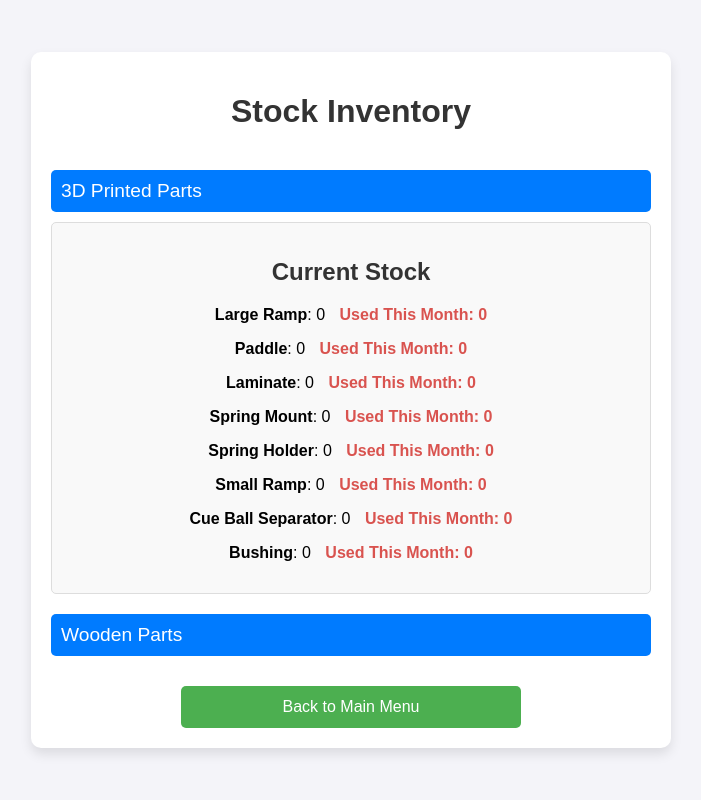
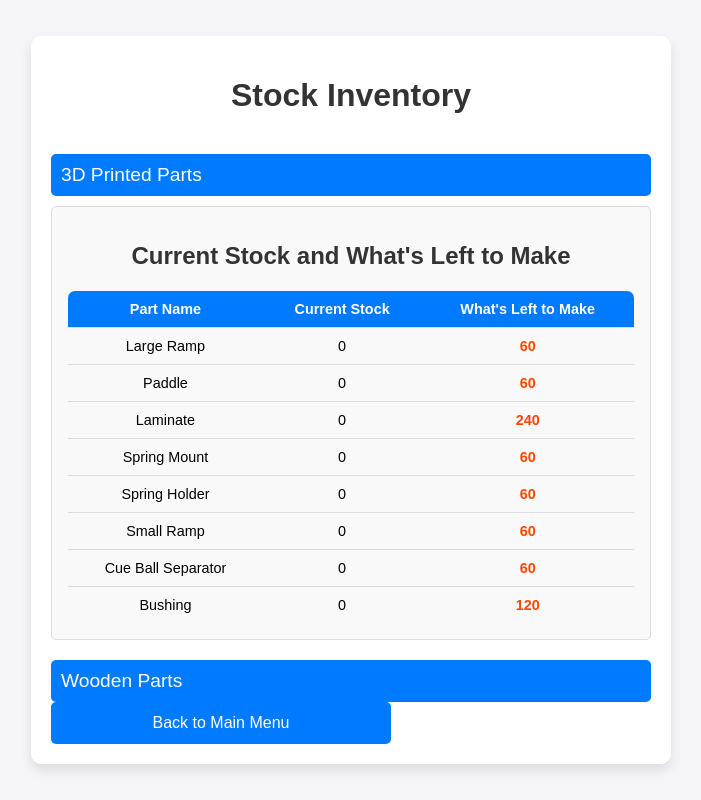
Before and after one commit to Bitcade1/Pooltracker, a Flask app: page /inventory in a window 1280 px wide, after a click on "3D Printed Parts". Shown: the whole page, without its empty margins (289-990 px from the left). Run offline with Flask 3, Linux system fonts and the light colour scheme.

Commit message:
Update inventory.html

```diff
--- a/templates/inventory.html
+++ b/templates/inventory.html
@@ -6,6 +6,7 @@
     <title>Stock Inventory</title>
     <link rel="stylesheet" href="{{ url_for('static', filename='styles.css') }}">
     <style>
+        /* Collapsible styles */
         .collapsible {
             background-color: #007bff;
             color: white;
@@ -31,26 +32,24 @@
             border-radius: 5px;
             margin-top: 10px;
         }
-        .used-this-month {
-            color: #d9534f;
+        /* Table styles */
+        table {
+            width: 100%;
+            border-collapse: collapse;
+            margin-top: 20px;
+        }
+        th, td {
+            padding: 10px;
+            text-align: center;
+            border-bottom: 1px solid #ddd;
+        }
+        th {
+            background-color: #007bff;
+            color: white;
+        }
+        .left-to-make {
+            color: #ff4500; /* Highlight color for 'What's Left to Make' column */
             font-weight: bold;
-            margin-left: 10px;
-        }
-        .menu-link {
-            margin-top: 30px;
-            text-align: center;
-        }
-        .menu-button {
-            display: inline-block;
-            padding: 12px 20px;
-            background-color: #4CAF50;
-            color: white;
-            text-decoration: none;
-            border-radius: 5px;
-            font-size: 1em;
-        }
-        .menu-button:hover {
-            background-color: #45a049;
         }
     </style>
     <script>
@@ -67,25 +66,53 @@
         <!-- Collapsible Button and Content for 3D Printed Parts -->
         <button class="collapsible" onclick="toggleCollapsible('collapsibleContent3D')">3D Printed Parts</button>
         <div id="collapsibleContent3D" class="collapsible-content">
-            <h2>Current Stock</h2>
-            <div class="inventory-list">
-                {% for part, count in inventory_counts.items() %}
-                    <p><strong>{{ part }}</strong>: {{ count }}
-                        <span class="used-this-month">Used This Month: {{ parts_used_this_month[part] }}</span>
-                    </p>
-                {% endfor %}
-            </div>
+            <h2>Current Stock and What's Left to Make</h2>
+            <table>
+                <thead>
+                    <tr>
+                        <th>Part Name</th>
+                        <th>Current Stock</th>
+                        <th>What's Left to Make</th>
+                    </tr>
+                </thead>
+                <tbody>
+                    {% for part, current_stock in inventory_counts.items() %}
+                        <tr>
+                            <td>{{ part }}</td>
+                            <td>{{ current_stock }}</td>
+                            <td class="left-to-make">{{ parts_left_to_make[part] }}</td>
+                        </tr>
+                    {% endfor %}
+                </tbody>
+            </table>
         </div>
 
         <!-- Collapsible Button and Content for Wooden Parts -->
         <button class="collapsible" onclick="toggleCollapsible('collapsibleContentWood')">Wooden Parts</button>
         <div id="collapsibleContentWood" class="collapsible-content">
             <h2>Total Cut</h2>
-            <div class="inventory-list">
-                <p><strong>Bases</strong>: {{ wooden_counts.bases }}</p>
-                <p><strong>Pod Sides</strong>: {{ wooden_counts.pod_sides }}</p>
-                <p><strong>Body</strong>: {{ wooden_counts.body }}</p>
-            </div>
+            <table>
+                <thead>
+                    <tr>
+                        <th>Part Name</th>
+                        <th>Current Count</th>
+                    </tr>
+                </thead>
+                <tbody>
+                    <tr>
+                        <td>Bases</td>
+                        <td>{{ wooden_counts.bases }}</td>
+                    </tr>
+                    <tr>
+                        <td>Pod Sides</td>
+                        <td>{{ wooden_counts.pod_sides }}</td>
+                    </tr>
+                    <tr>
+                        <td>Body</td>
+                        <td>{{ wooden_counts.body }}</td>
+                    </tr>
+                </tbody>
+            </table>
         </div>
 
         <!-- Link Back to Main Menu with added spacing -->
```
